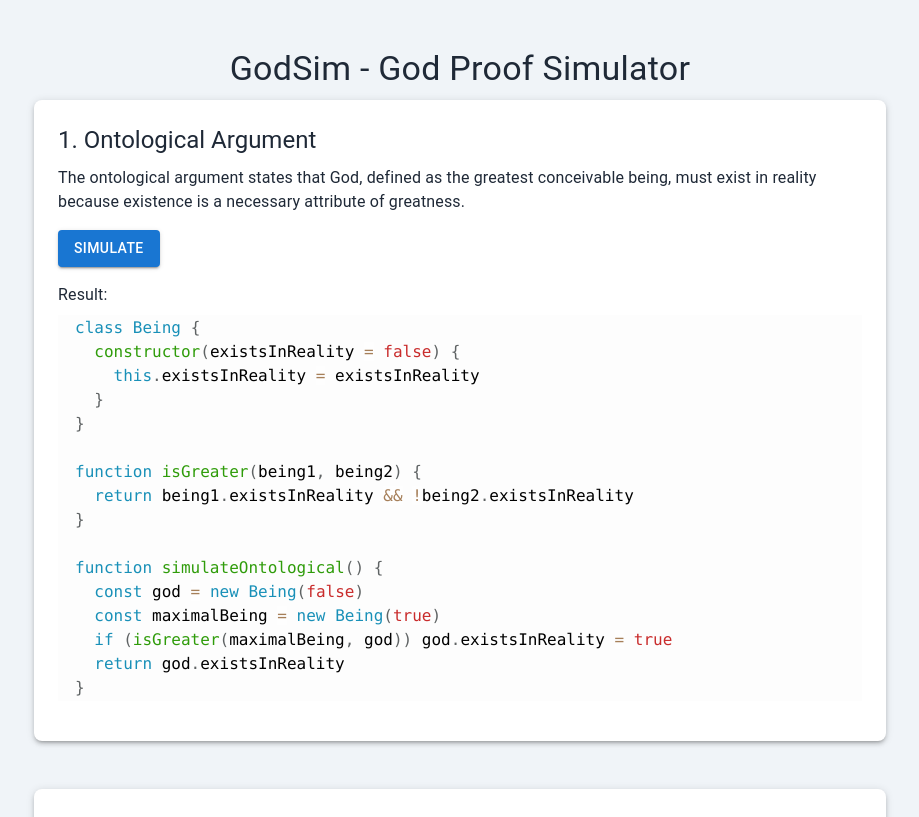
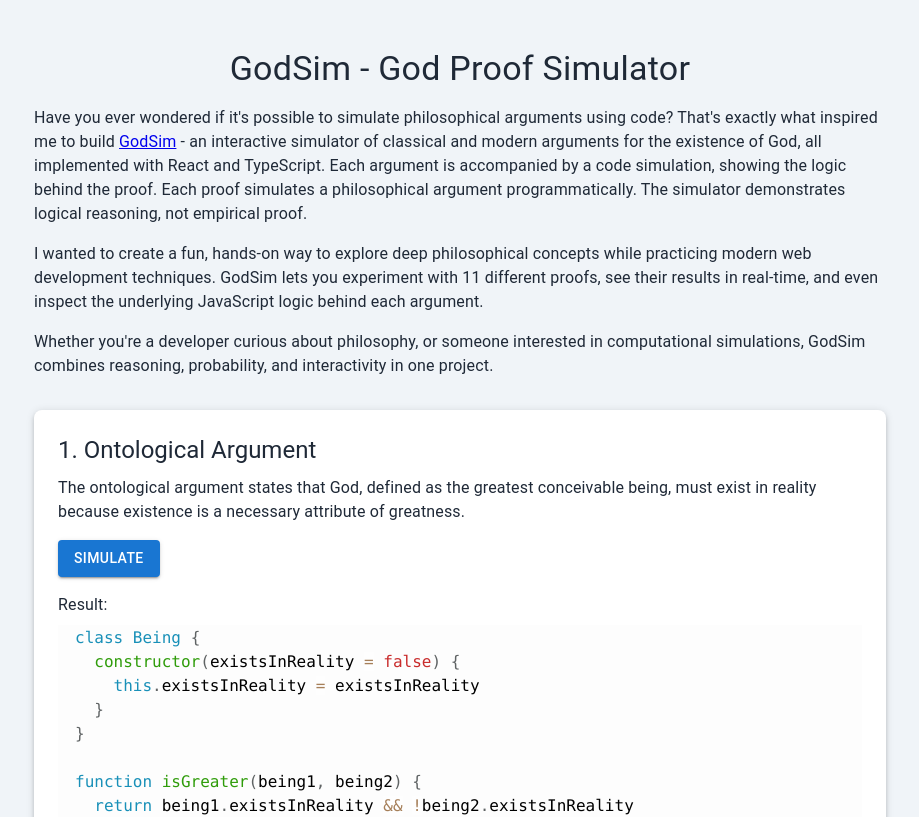
Before and after one commit to aelassas/godsim, a React (Vite) app: page / in a window 1280 px wide. Shown: the top 817 px of the page, without its empty margins (180-1099 px from the left). Built offline with nearby package versions, Linux system fonts and the light colour scheme.

Commit message:
feat: update App.tsx and README.md

```diff
--- a/src/App.tsx
+++ b/src/App.tsx
@@ -189,6 +189,23 @@
     <Container maxWidth="md" sx={{ mt: 6, mb: 6 }}>
       <Typography variant="h4" align="center" gutterBottom>
         GodSim - God Proof Simulator
+      </Typography>
+
+      {/* Introduction */}
+      <Typography mt={2} mb={2}>
+        Have you ever wondered if it's possible to simulate philosophical arguments using code? That's exactly what inspired me to build <a href="https://github.com/aelassas/godsim" target="_blank" rel="noopener noreferrer">GodSim</a> -
+        an interactive simulator of classical and modern arguments for the existence of God, all implemented with React and TypeScript. Each argument
+        is accompanied by a code simulation, showing the logic behind the proof. Each proof simulates a philosophical argument programmatically.
+        The simulator demonstrates logical reasoning, not empirical proof.
+      </Typography>
+      <Typography mt={1} mb={2}>
+        I wanted to create a fun, hands-on way to explore deep philosophical concepts while practicing modern web development techniques.
+        GodSim lets you experiment with 11 different proofs, see their results in real-time, and even inspect the underlying JavaScript
+        logic behind each argument.
+      </Typography>
+      <Typography mt={1} mb={4}>
+        Whether you're a developer curious about philosophy, or someone interested in computational simulations, GodSim combines reasoning,
+        probability, and interactivity in one project.
       </Typography>
 
       {/* Ontological Argument */}
```
Also changed, not shown: 1 other file (tests, documents, lock files or other folders).
